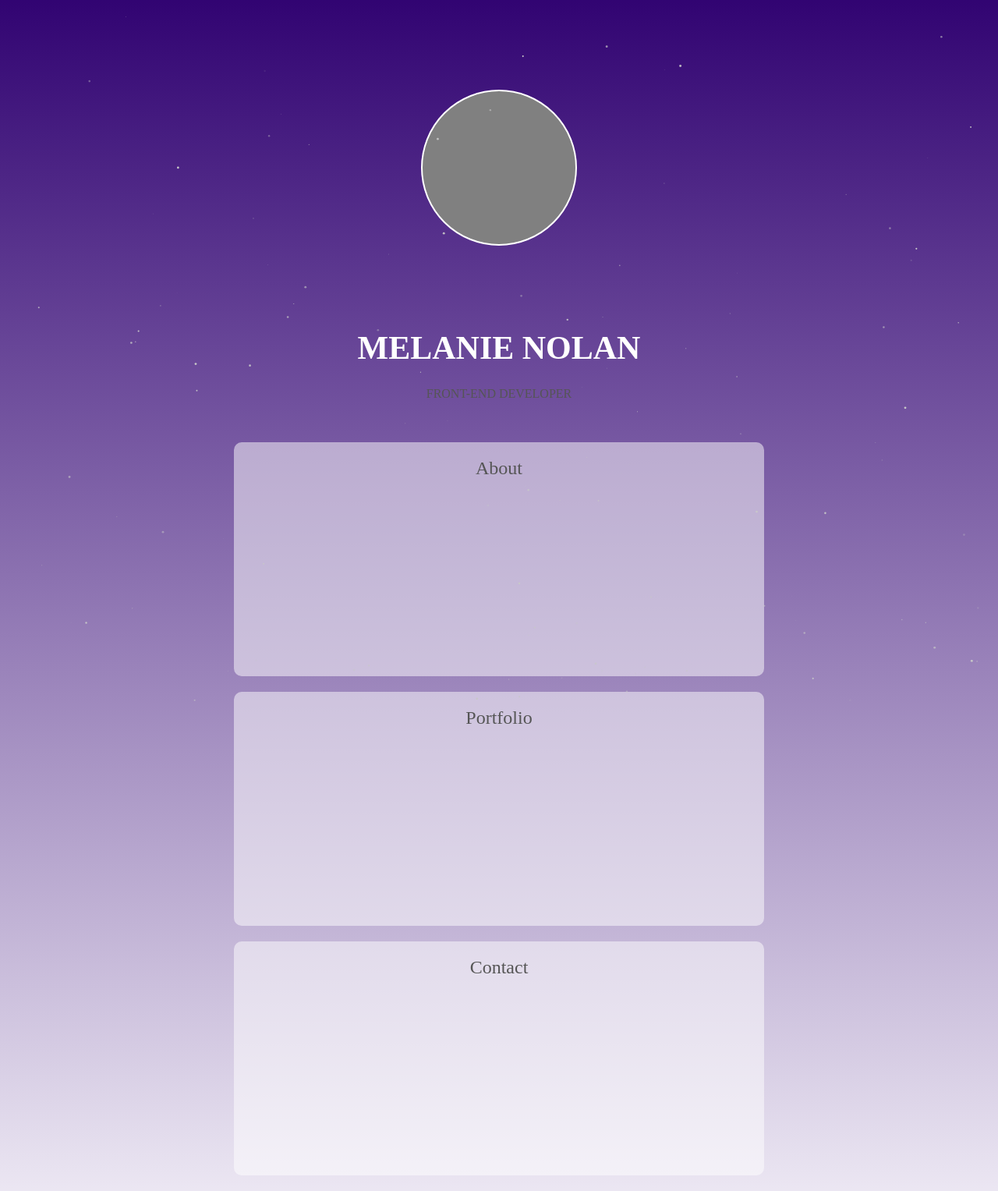
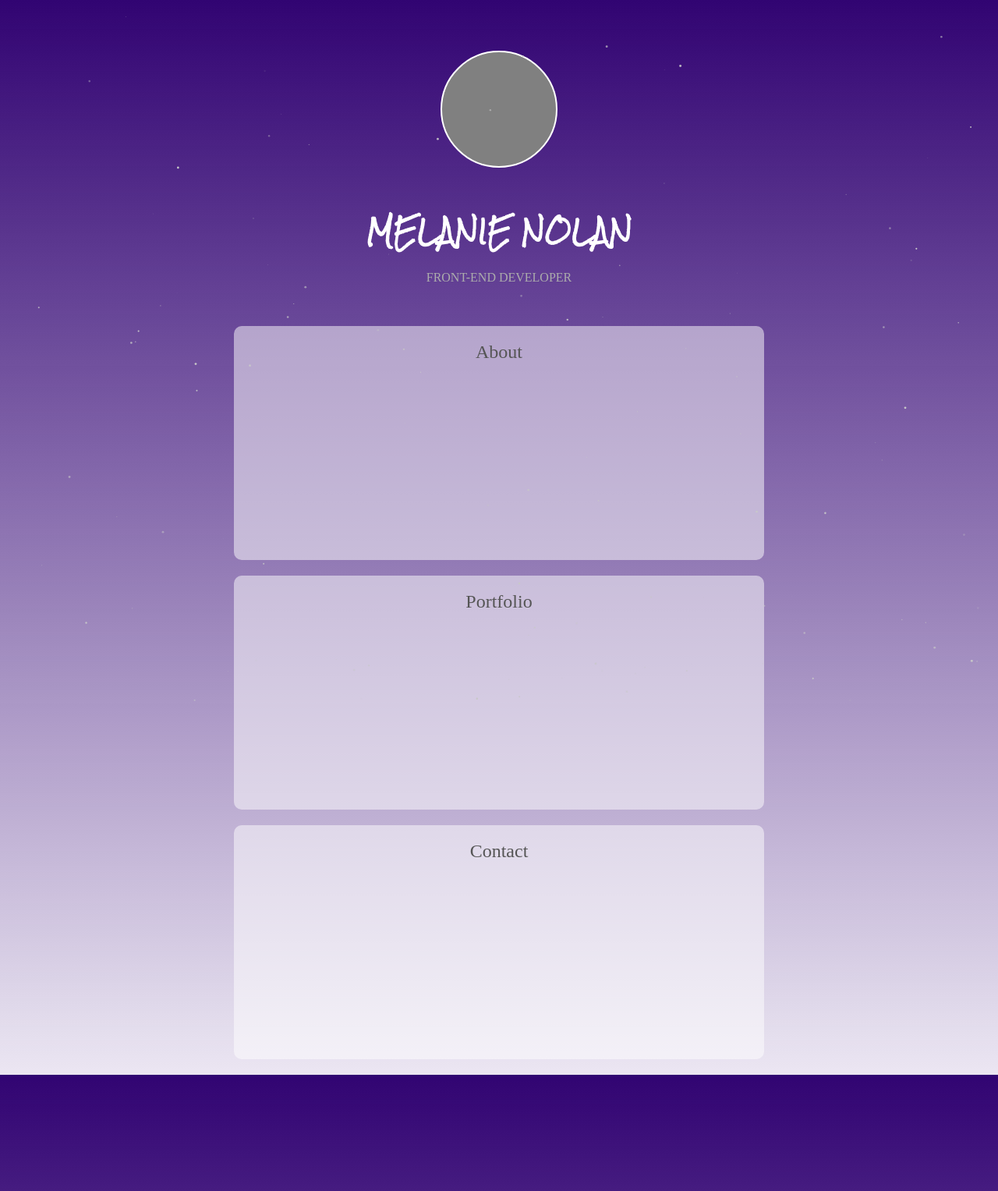
Before and after one commit to melanienolan/my-site, a Jekyll site: the page built from index.html, in a window 1280 px wide. Shown: the whole page at 78% size. Built offline with Jekyll 4.4.1, drawn with Linux system fonts in a browser that asks for light colours; some web fonts are replaced; after the commit the page ends 1378 px from its top, so only the background shows below that.

Commit message:
Added rock salt font for h1 in home section

```diff
--- a/_sass/_home.scss
+++ b/_sass/_home.scss
@@ -2,17 +2,19 @@ section.home {
 	background-color: transparent;
 
 	div.photo {
-		width: 200px;
-		height: 200px;
+		width: 150px;
+		height: 150px;
 		background-color: grey;
 		border-radius: 100%;
 		border: 2px solid #ffffff;
-		margin: 100px auto;
+		margin: 50px auto;
 	}
 
 	h1 {
+		font-family: Rock Salt;
 		color: #ffffff;
-		font-size: 42px;
+		font-size: 32px;
+		line-height: 2;
 		text-transform: uppercase;
 		text-align: center;
 		font-weight: bold;
@@ -20,5 +22,6 @@ section.home {
 	p {
 		text-transform: uppercase;
 		text-align: center;
+		color: #acacac;
 	}
 }
--- a/css/main.scss
+++ b/css/main.scss
@@ -4,6 +4,13 @@
 @charset "utf-8";
 
 // Fonts
+
+@font-face {
+  font-family: 'Rock Salt';
+  font-style: normal;
+  font-weight: 400;
+  src: url(../assets/fonts/RockSalt.ttf) format('truetype');
+}
 @font-face {
   font-family: 'Raleway';
   font-style: normal;
```
Also changed, not shown: index.html (+0 -20 lines).
